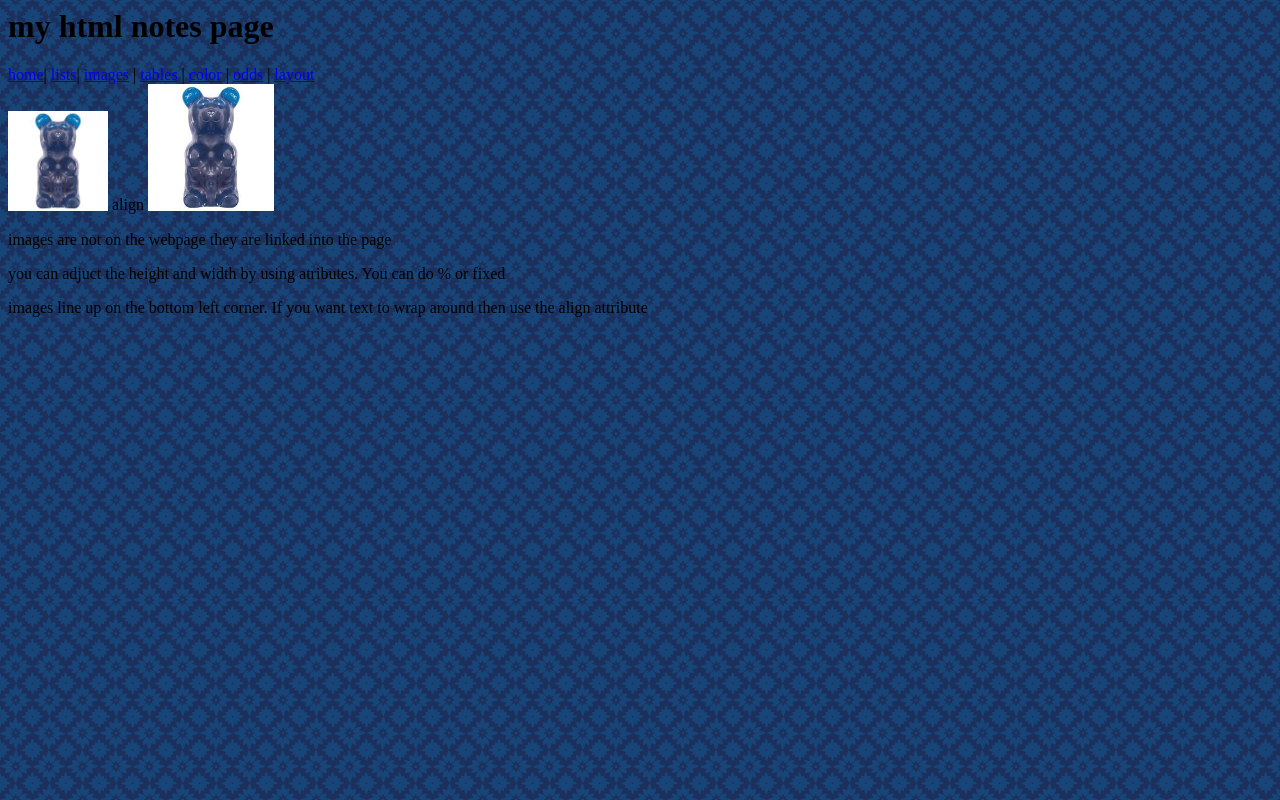
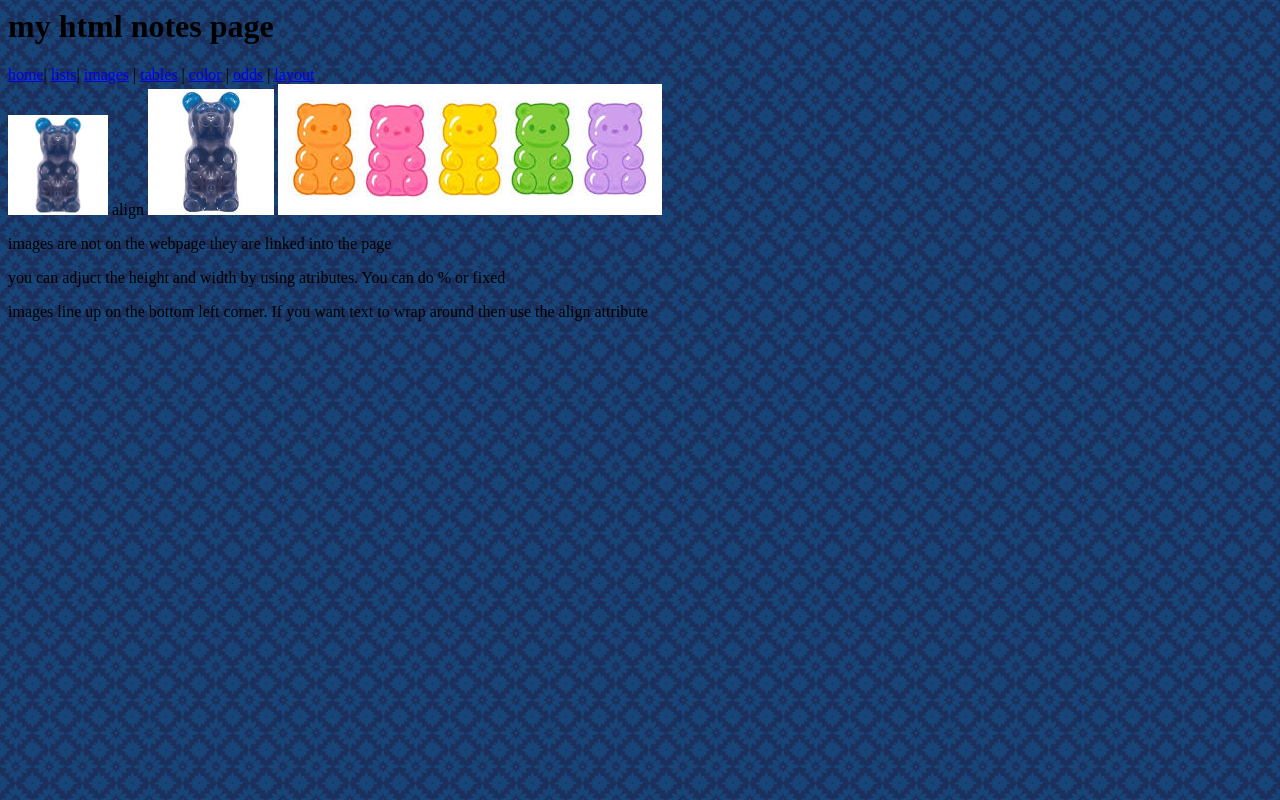
Before and after one commit to phoebebaughn-svg/htmlnotes, a plain HTML site: page images.html in a window 1280 px wide. Drawn offline with Linux system fonts and the light colour scheme.

Commit message:
imageupdate

```diff
--- a/images.html
+++ b/images.html
@@ -21,6 +21,7 @@
                     <image src="images/bluegummybear.png" height="100" alt="bluegummybear.png" title="bluegummybear.png" height="102" alt="bluegummybear.png" width="100"> align
 
                         <a href="https://www.gummybear.com"><img src="images/bluegummybear.png" width="10%"></a>
+                        <image src="images/3gummybears.png"
 
                 </section>
                 <p>images are not on the webpage they are linked into the page</p>
```
Also changed, not shown: images/3gummybears.png (added).
